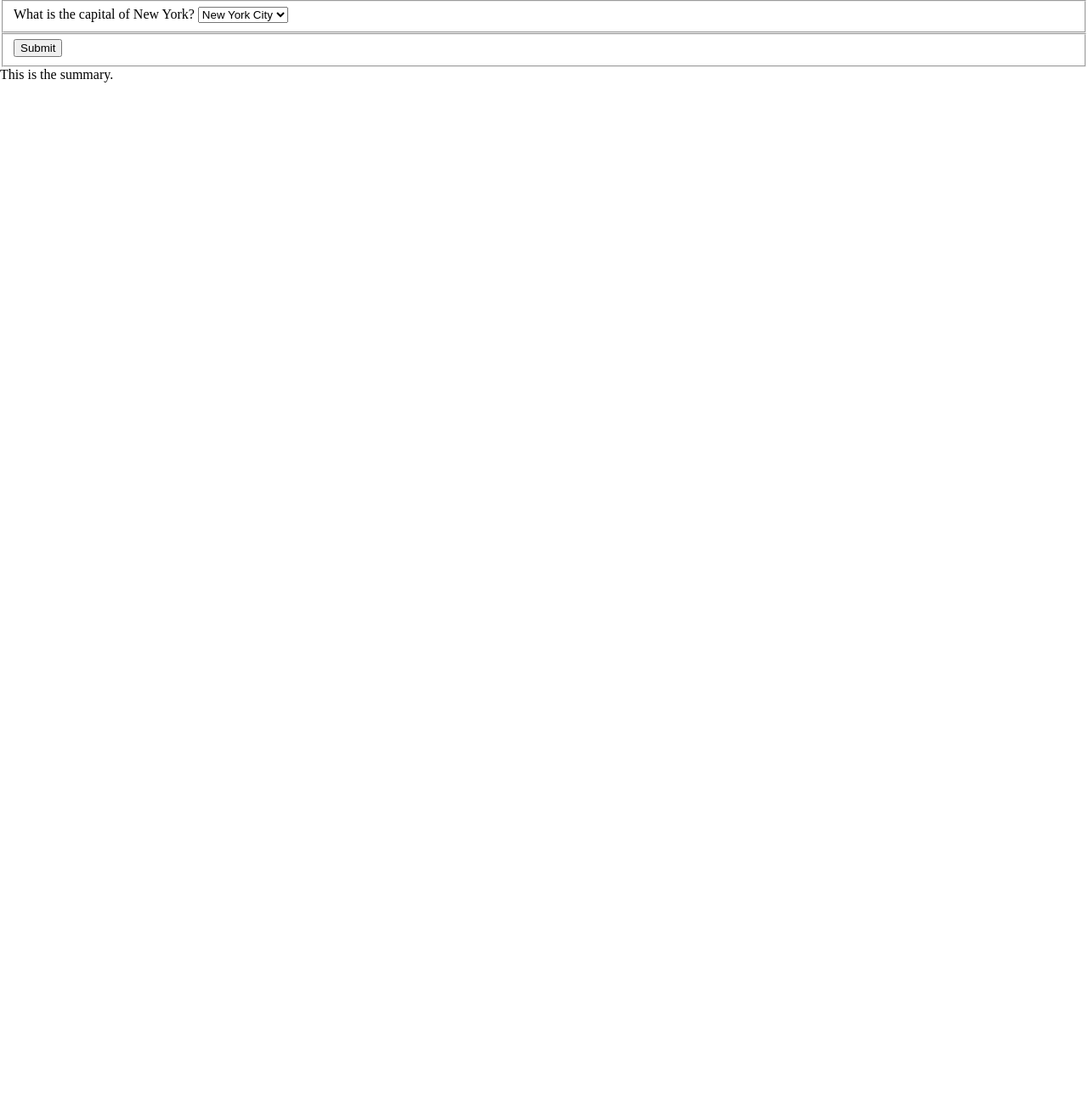
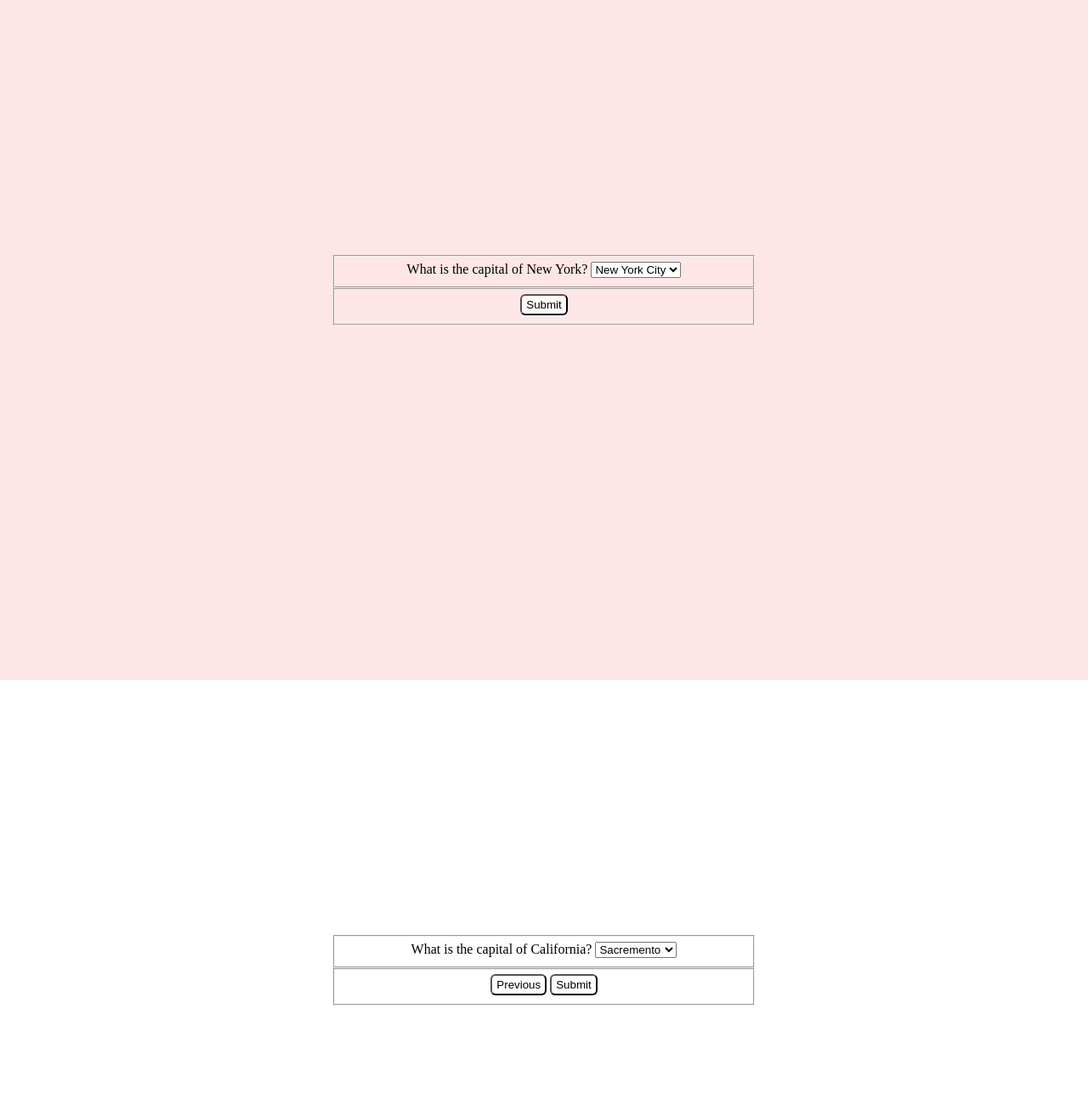
Before and after one commit to emilycliu1/quizzical, a plain HTML site: page index.html in a window 1280 px wide. Shown: the top 1300 px of the page at 85% size. Before the commit the page ends 800 px from the top, so only its background shows below. Drawn offline with nearby package versions, Linux system fonts and the light colour scheme.

Commit message:
Blocked out html

```diff
--- a/index.html
+++ b/index.html
@@ -1,7 +1,6 @@
 <!DOCTYPE html>
 <html>
 <title> Quizzical </title>
-
 
 <head>
 
@@ -13,30 +12,77 @@
 
 <body>
 
+	<div id = "base">
+	</div>
 
-<div id = container_1>
+	<div class = "container" id = "container_1">
+		<form class = "form" id = "form_1">
 
-  <form id = "my-form">
+			<fieldset class = "q_line" id = "q_1">
+				<label class = "q_text" id = "q_text_1">
+					What is the capital of New York?
+				</label>
+				<select class = "options" id = "options_1">
+					<option value = "option_1.1"> New York City </option>
+					<option value = "option_1.2"> Albany </option>
+					<option value = "option_1.3"> Rochester </option>
+				</select>
+			</fieldset>
 
-	<fieldset class = "line">
-		<label class = "question">
-			What is the capital of New York?
-		</label>
-		<select id = "user-ny">
-			<option value = "nyc"> New York City </option>
-			<option value = "albany"> Albany </option>
-			<option value = "roch"> Rochester </option>
-		</select>
-	</fieldset>
+			<fieldset class = "button_line" id = "b_1">
+				<button class = "button" id = "submit_1"> Submit </button>
+			</fieldset>
 
-	<fieldset class = "line">
-		<button id = "form-submit"> Submit </button>
-	</fieldset>
+		</form>
+	</div> <!-- closes container_1 -->
 
-</form>
+	<div class = "container" id = "container_2">
+		<form class = "form" id = "form_2">
 
-</div>
+			<fieldset class = "q_line" id = "q_2">
+				<label class = "q_text" id = "q_text_2">
+					What is the capital of California?
+				</label>
+				<select class = "options" id = "options_2">
+					<option value = "option_2.1"> Sacremento </option>
+					<option value = "option_2.2"> Los Angeles </option>
+					<option value = "option_2.3"> San José </option>
+				</select>
+			</fieldset>
 
-<div id = summary>
-	This is the summary.
-	</div>
+			<fieldset class = "button_line" id = "b_2">
+				<button class = "button" id = "prev_2"> Previous </button>
+				<button class = "button" id = "submit_2"> Submit </button>
+			</fieldset>
+
+		</form>
+	</div> <!-- closes container_2 -->
+
+	<div class = "container" id = "container_3">
+		<form class = "form" id = "form_3">
+
+			<fieldset class = "q_line" id = "q_3">
+				<label class = "q_text" id = "q_text_3">
+					What is the capital of Massachusetts?
+				</label>
+				<select class = "options" id = "options_3">
+					<option value = "option_3.1"> Springfield </option>
+					<option value = "option_3.2"> Worcester </option>
+					<option value = "option_3.3"> Boston </option>
+				</select>
+			</fieldset>
+
+			<fieldset class = "button_line" id = "b_3">
+				<button class = "button" id = "prev_3"> Previous </button>
+				<button class = "button" id = "submit_3"> Submit </button>
+			</fieldset>
+
+		</form>
+	</div> <!-- closes container_3 -->
+
+
+
+
+
+</body>
+</html>
```
